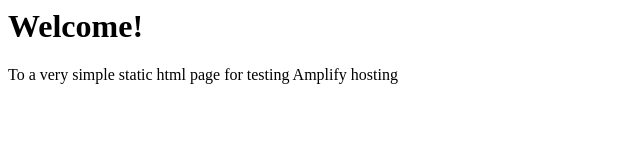
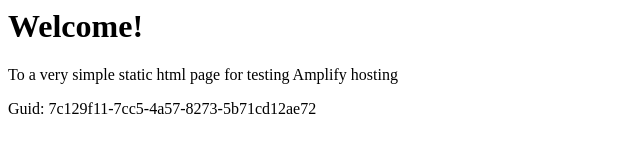
Before and after one commit to aws-aemilia-icn/Github-PR-Commit-Integration-Test-DoNotTouch-GitHubAutoBuildCanaryTest-v1-preprod-ap-northeast-2, a website: page src/index.html in a window 1280 px wide. Shown: the whole page, without its empty margins (0-640 px from the left). Drawn offline with Linux system fonts and the light colour scheme.

Commit message:
commit from integ tests

```diff
--- a/src/index.html
+++ b/src/index.html
@@ -1,3 +1,5 @@
+
+
 <html lang="en">
 
 <head>
@@ -10,6 +12,6 @@
 <body>
     <h1>Welcome!</h1>
     <p>To a very simple static html page for testing Amplify hosting</p>
-</body>
+    <p>Guid: 7c129f11-7cc5-4a57-8273-5b71cd12ae72</p></body>
 
 </html>
```
